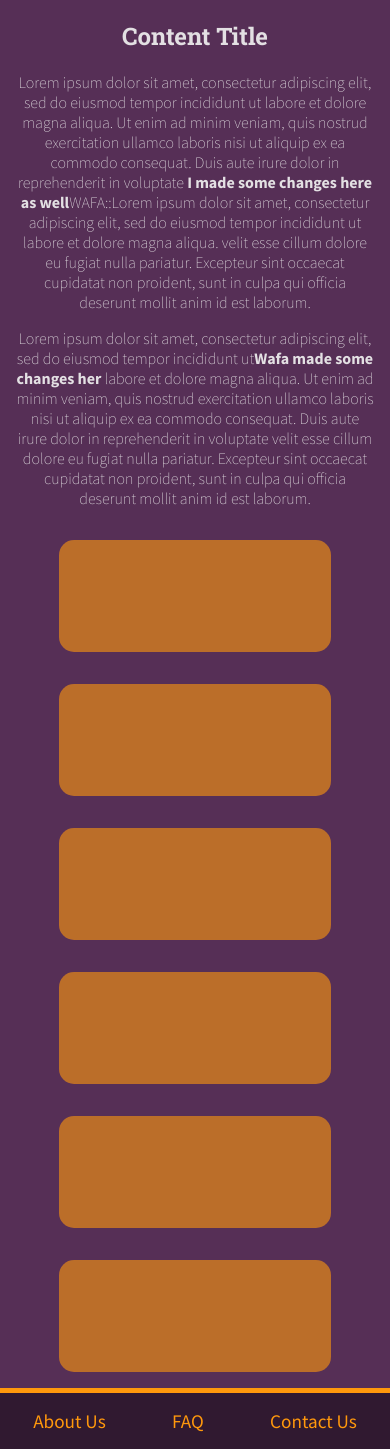
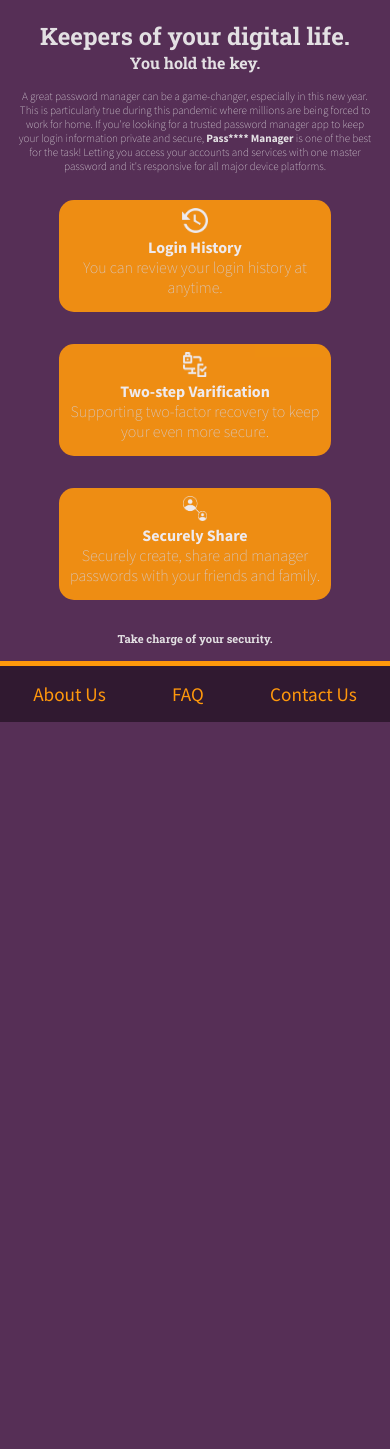
Before and after one commit to ntrpi/PasswordManager, a PHP site: page / in a window 390 px wide. Shown: the part 152-1601 px from the top of the page. After the commit the page ends 874 px from the top, so only its background shows below. Run offline with PHP 8.4, Linux system fonts and the light colour scheme.

Commit message:
homepage completed

```diff
--- /dev/null
+++ b/css/home.css
@@ -0,0 +1,97 @@
+.content h2{
+    font-size: 3em;
+    margin-bottom: 0;
+}
+
+.content h3{
+    font-size: 2.5em;
+    margin-top: 0;
+}
+
+.content p{
+    font-size: 1.5em;
+}
+
+.cBox{
+    padding: 0.5em;
+}
+
+.cBox img{
+    height: 25px;
+}
+
+.cBox h5{
+    margin: 0;
+    font-size: 1em;
+    font-weight: bold;
+    color: white;
+}
+
+.content h4{
+    font-size: 2em;
+}
+
+/***** Tablet Landscape View ******/
+@media screen and (max-width: 957px) {
+
+    .content h2{
+        font-size: 2.5em;
+        margin-bottom: 0;
+    }
+
+    .content h3{
+        font-size: 2em;
+        margin-top: 0;
+    }
+
+    .content h4{
+        font-size: 1.5em;
+    }
+
+}
+
+  /***** Tablet Portrait View ******/
+  @media screen and (max-width: 700px) {
+
+    .content h2{
+        font-size: 2em;
+        margin-bottom: 0;
+    }
+
+    .content h3{
+        font-size: 1.5em;
+        margin-top: 0;
+    }
+
+    .content h4{
+        font-size: 1em;
+    }
+
+    .content p{
+        font-size: 1em;
+    }
+
+}
+
+  /***** Phone Landscape View ******/
+  @media screen and (max-width: 500px) {
+
+    .content h2{
+        font-size: 1.5em;
+        margin-bottom: 0;
+    }
+
+    .content h3{
+        font-size: 1em;
+        margin-top: 0;
+    }
+
+    .content h4{
+        font-size: 0.7em;
+    }
+
+    .content p{
+        font-size: 0.7em;
+    }
+
+}
--- a/css/style.css
+++ b/css/style.css
@@ -149,7 +149,7 @@ header nav ul {
   border-radius: 15px;
   width: 17em;
   height:7em;
-  opacity: 0.6;
+  opacity: 0.9; /*changed the opacity*/
   background-color: var(--orange);
   margin: 1em;
 }
--- a/index.html
+++ b/index.html
@@ -10,6 +10,7 @@
     <link href="https://fonts.googleapis.com/css2?family=Roboto+Slab:wght@100;200;300;400;500;600;700;800;900&display=swap" rel="stylesheet">
     <link href="https://fonts.googleapis.com/css2?family=Source+Sans+Pro:ital,wght@0,200;0,300;0,400;0,600;0,700;0,900;1,200;1,300;1,400;1,600;1,700;1,900&display=swap" rel="stylesheet">
     <link rel="stylesheet" href="./css/style.css">
+    <link rel="stylesheet" href="./css/home.css">
     <script src="./js/script.js" async defer></script>
   </head>
   <body>
@@ -25,7 +26,7 @@
       <div class="borderDiv"></div>
       <nav>
         <ul>
-          <li><a href="#">Home</a></li>
+          <li><a href="index.html">Home</a></li>
           <li><a href="login.html">Log In</a></li>
           <li><a href="#">Sign Up</a></li>
           <li><a href="#">Subscribe</a></li>
@@ -51,29 +52,33 @@
         <!-- YOUR STUFF GOES HERE-->
         <div class="content">
           <div>
-            <h2>Content Title</h2>
+            <h2>Keepers of your digital life.</h2>
+            <h3>You hold the key.</h3>
             <p>
-              Lorem ipsum dolor sit amet, consectetur adipiscing elit, sed do eiusmod tempor incididunt ut labore et dolore magna aliqua. Ut enim ad minim veniam, quis nostrud exercitation ullamco laboris nisi ut aliquip ex ea commodo consequat. Duis aute irure dolor in reprehenderit in voluptate <strong>I made some changes here as well</strong>WAFA::Lorem ipsum dolor sit amet, consectetur adipiscing elit, sed do eiusmod tempor incididunt ut labore et dolore magna aliqua. velit esse cillum dolore eu fugiat nulla pariatur. Excepteur sint occaecat cupidatat non proident, sunt in culpa qui officia deserunt mollit anim id est laborum.
-            </p>
-            <p>
-              Lorem ipsum dolor sit amet, consectetur adipiscing elit, sed do eiusmod tempor incididunt ut<strong>Wafa made some changes her
-              </strong> labore et dolore magna aliqua. Ut enim ad minim veniam, quis nostrud exercitation ullamco laboris nisi ut aliquip ex ea commodo consequat. Duis aute irure dolor in reprehenderit in voluptate velit esse cillum dolore eu fugiat nulla pariatur. Excepteur sint occaecat cupidatat non proident, sunt in culpa qui officia deserunt mollit anim id est laborum.
+              A great password manager can be a game-changer, especially in this new year. This is particularly true during this pandemic where millions are being forced to work for home. If you're looking for a trusted password manager app to keep your login information private and secure, <strong>Pass**** Manager</strong> is one of the best for the task! Letting you access your accounts and services with one master password and it's responsive for all major device platforms.
             </p>
             <div class="contentBox">
-              <div class="cBox"></div>
-              <div class="cBox"></div>
-              <div class="cBox"></div>
+              <div class="cBox">
+                <img src="./img/login-history.png" alt="white clock with circle arrow" />
+                <h5>Login History</h5>
+                You can review your login history at anytime.
+              </div>
+              <div class="cBox">
+                <img src="./img/two-step-vari.png" alt="two step varification icon" />
+                <h5>Two-step Varification</h5>
+                Supporting two-factor recovery to keep your even more secure.
+              </div>
+              <div class="cBox">
+                <img src="./img/sharing-icon.png" alt="person to person sharing" />
+                <h5>Securely Share</h5>
+                Securely create, share and manager passwords with your friends and family.
+              </div>
             </div>
-            <div class="contentBox">
-              <div class="cBox"></div>
-              <div class="cBox"></div>
-              <div class="cBox"></div>
-            </div>
+            <h4>Take charge of your security.</h4>
           </div>
         </div>
       </div>
     </main>
-
     <footer>
       <div class="borderDiv"></div>
       <nav class="footerNav">
```
Also changed, not shown: img/login-history.png (added), img/sharing-icon.png (added), img/two-step-vari.png (added), 1 other file.
